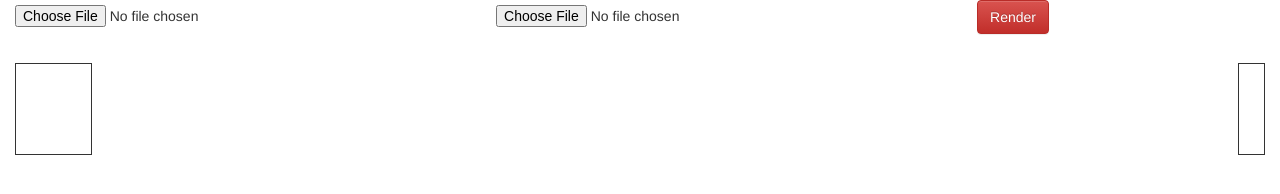
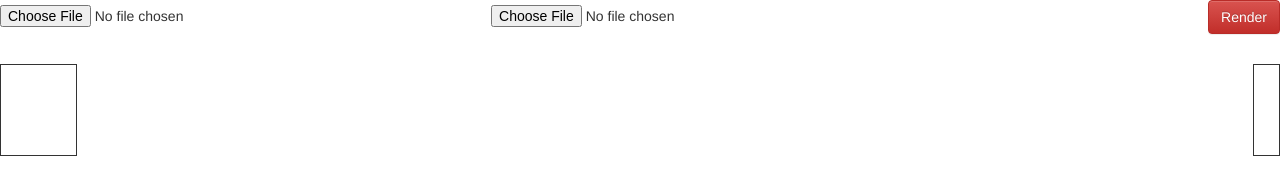
Before and after one commit to sreepada/CSCI580Project, a plain HTML site: page indexBoot.html in a window 1280 px wide. Drawn offline with nearby package versions, Linux system fonts and the light colour scheme.

Commit message:
updated index boot.html

```diff
--- a/indexBoot.html
+++ b/indexBoot.html
@@ -13,8 +13,8 @@ and open the template in the editor.
             html, body {
                 width: 100%;
                 height: 100%;
-                margin: 0px;
-                overflow: hidden;
+                margin: 0%;
+                overflow: no-overflow;
             }
             #container {
                 position: relative;
@@ -38,18 +38,20 @@ and open the template in the editor.
 
     </head>
     <body class="container-fluid">
-        <div class="row" id="container1">
+    <div class="row">
+
+        <div class="row" id="container">
         	<div class="col-md-12"  id="hoverOverCanvas">
 
 			<ul class="nav nav-pills nav-justified">
 			  <li><input type="file" id="fileinput" /></li>
 			  <li><input type="file" id="textureInput" /></li>
-		  	<li><button type="button" class="btn btn-danger" id="rendererAll" value="Render" onclick="cleanUp()">Render</button></li>
+		  	  <li><button type="button" class="btn btn-danger" id="rendererAll" value="Render" onclick="cleanUp()">Render</button></li>
 			</ul>
 			</div>
 		</div>
 
- 		<div class="row" id="container2" style="padding-top:5%" onresize="resizeCanvas()" onload="resizeCanvas()">
+ 		<div class="row" style="padding-top:5%" onresize="resizeCanvas()" onload="resizeCanvas()">
             <div class="col-md-10" style="padding-right:0.5%">
             <canvas class="pull-left" id="mainCanvas" style="border: 1px solid"<!--  height = "90%" width ="75%" -->>
                 Your Browser does not support the HTML5 canvas tag.
@@ -62,6 +64,7 @@ and open the template in the editor.
             </div>
         </div>
 
+    </div>
 
         <script src="arrayAndMatrixFunctions.js" ></script>
         <script src="coloringAndShading.js" ></script>
```
